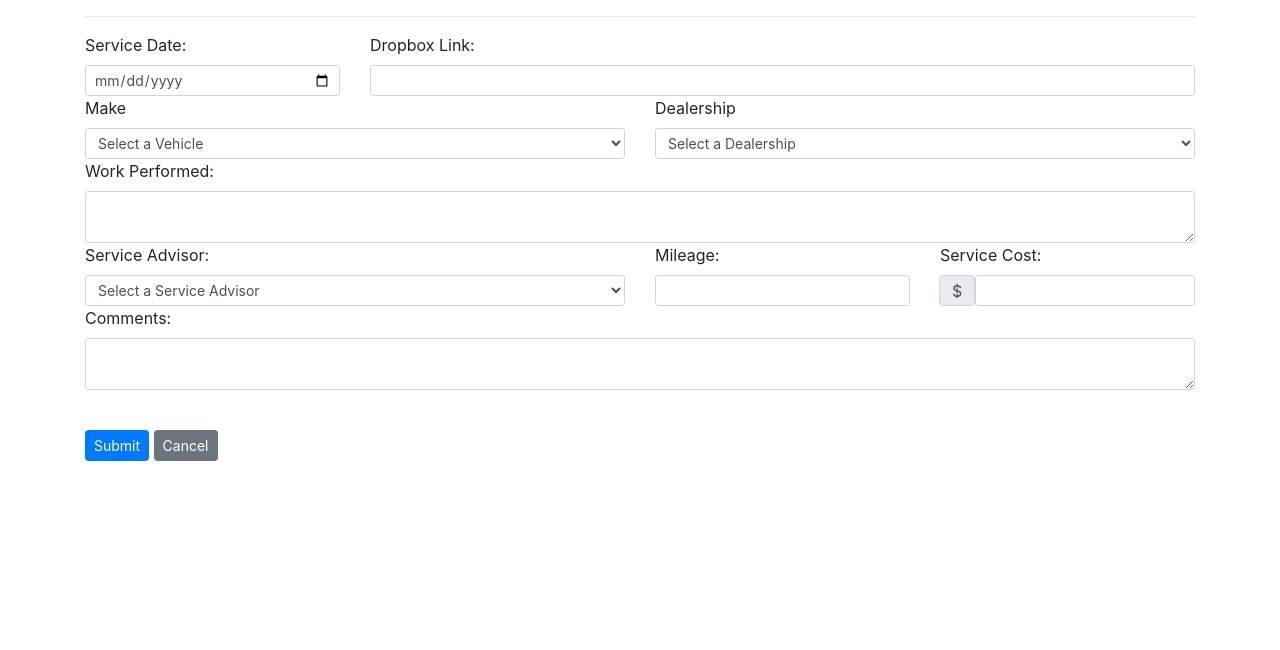
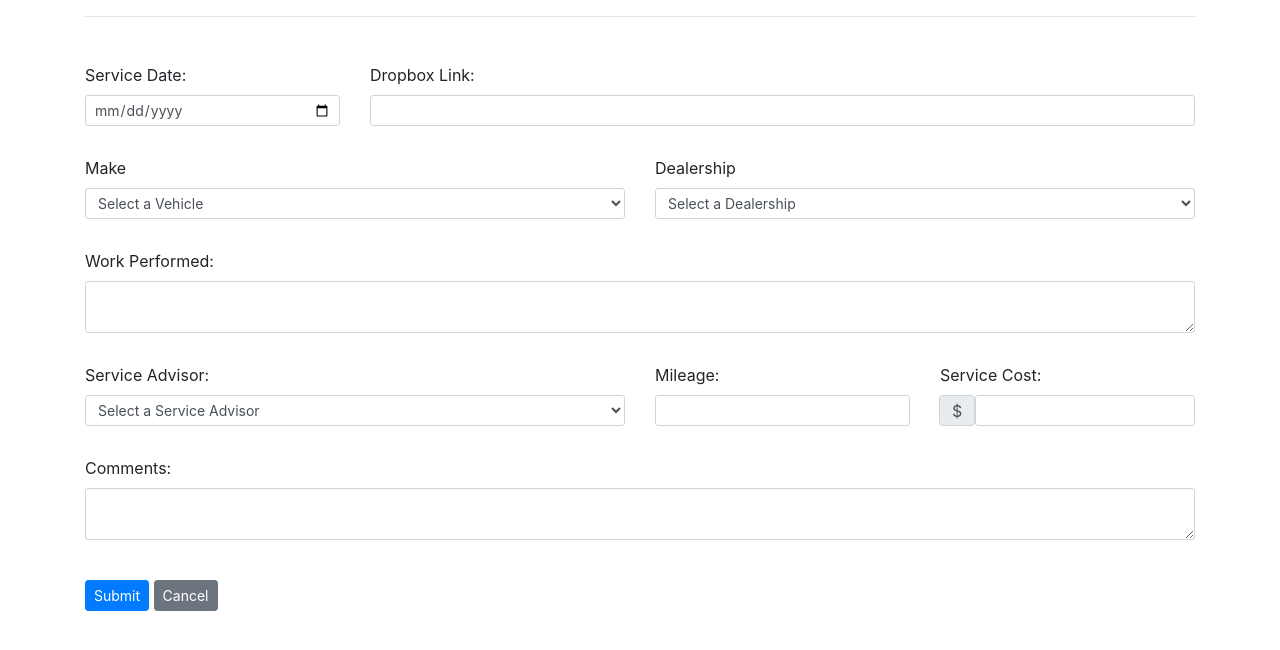
Before and after one commit to MKing301/django-mult-app, a Django app: page /autos/add_service/ in a window 1280 px wide. Shown: the part 118-768 px from the top of the page. Run offline with Django 3.2, Linux system fonts and the light colour scheme; data that the repository does not hold is empty; some libraries are stand-ins or nearby versions.

Commit message:
Add styling to labels for the automotive app

```diff
--- a/project/automotive/static/automotive/css/styles.css
+++ b/project/automotive/static/automotive/css/styles.css
@@ -28,3 +28,7 @@ img {
 .pagination {
     justify-content: center;
 }
+
+label {
+    padding-top: 30px;
+}
```
